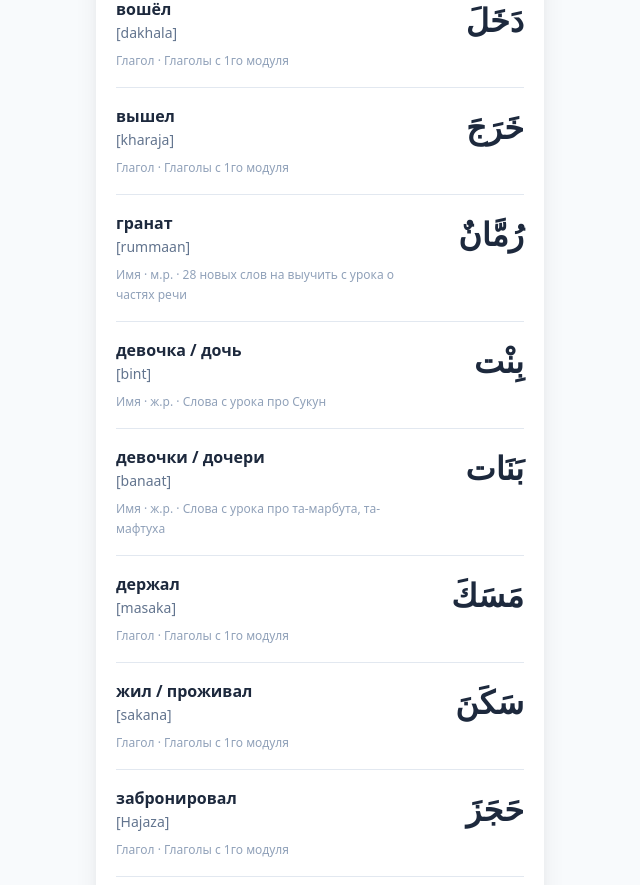
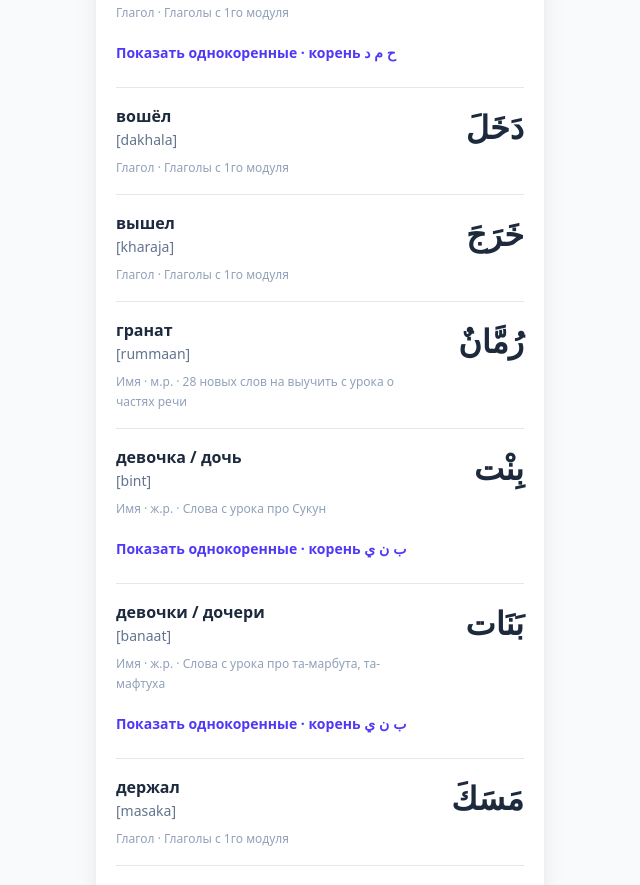
Before and after one commit to labekasova/labekasova.github.io, a React (Vite) app: page / in a window 1280 px wide. Shown: the part 1852-2737 px from the top of the page, without its empty margins (320-960 px from the left). Built offline with nearby package versions, Linux system fonts and the light colour scheme.

Commit message:
Add files via upload

```diff
--- a/package.json
+++ b/package.json
@@ -1,6 +1,6 @@
 {
   "name": "arabic-words-learning",
-  "version": "4.2.0",
+  "version": "4.2.1",
   "private": true,
   "type": "module",
   "scripts": {
--- a/scripts/validate-word-data.mjs
+++ b/scripts/validate-word-data.mjs
@@ -7,7 +7,7 @@ import {
   sortWordsByRussian
 } from '../src/domain/wordSelectors.js';
 
-const EXPECTED_WORD_COUNT = 110;
+const EXPECTED_WORD_COUNT = 119;
 
 const fail = (message) => {
   throw new Error(message);
@@ -78,7 +78,11 @@ const expectedRepeatedRootCounts = {
   'د ر س': 2,
   'ج د د': 2,
   'ص د ق': 2,
-  'ح ج ج': 2
+  'ح ج ج': 2,
+  'س ج د': 2,
+  'غ س ل': 2,
+  'ط ي ر': 2,
+  'ب ن ي': 2
 };
 
 Object.entries(expectedRepeatedRootCounts).forEach(([root, expectedCount]) => {
@@ -91,7 +95,7 @@ Object.entries(expectedRepeatedRootCounts).forEach(([root, expectedCount]) => {
 const expectedFilterCounts = [
   [{ type: WORD_TYPES.verb }, 47],
   [{ type: WORD_TYPES.noun }, 63],
-  [{ type: WORD_TYPES.particle }, 0],
+  [{ type: WORD_TYPES.particle }, 9],
   [{ lessonId: LESSON_IDS.module1 }, 42],
   [{ lessonId: LESSON_IDS.sukun }, 6],
   [{ lessonId: LESSON_IDS.shadda }, 6],
@@ -99,10 +103,12 @@ const expectedFilterCounts = [
   [{ lessonId: LESSON_IDS.taMarbuta }, 12],
   [{ lessonId: LESSON_IDS.solarLunar }, 9],
   [{ lessonId: LESSON_IDS.partsOfSpeech }, 28],
+  [{ lessonId: LESSON_IDS.particlesFromRules }, 9],
   [{ type: WORD_TYPES.noun, lessonId: LESSON_IDS.shadda }, 3],
   [{ type: WORD_TYPES.noun, lessonId: LESSON_IDS.stress }, 7],
   [{ type: WORD_TYPES.noun, lessonId: LESSON_IDS.solarLunar }, 9],
   [{ type: WORD_TYPES.noun, lessonId: LESSON_IDS.partsOfSpeech }, 28],
+  [{ type: WORD_TYPES.particle, lessonId: LESSON_IDS.particlesFromRules }, 9],
   [{ type: WORD_TYPES.verb, lessonId: LESSON_IDS.taMarbuta }, 2]
 ];
 
@@ -115,6 +121,7 @@ expectedFilterCounts.forEach(([filters, expectedCount]) => {
 
 const multiSelectFilterCases = [
   [{ types: [WORD_TYPES.verb, WORD_TYPES.noun] }, 110],
+  [{ types: [WORD_TYPES.verb, WORD_TYPES.noun, WORD_TYPES.particle] }, 119],
   [{ lessonIds: [LESSON_IDS.sukun, LESSON_IDS.shadda] }, 12],
   [{
     types: [WORD_TYPES.verb, WORD_TYPES.noun],
@@ -161,7 +168,10 @@ const dictionarySearchCases = [
   ['mawaddah', 509],
   ['автобус', 606],
   ['غسالة', 619],
-  ['wuDuu2', 627]
+  ['wuDuu2', 627],
+  ['определённый артикль', 709],
+  ['إلى', 702],
+  ['прошедшее отрицание', 707]
 ];
 
 dictionarySearchCases.forEach(([query, expectedId]) => {
--- a/src/data/words.js
+++ b/src/data/words.js
@@ -18,6 +18,7 @@ const STRESS = LESSON_IDS.stress;
 const TA_MARBUTA = LESSON_IDS.taMarbuta;
 const SOLAR_LUNAR = LESSON_IDS.solarLunar;
 const PARTS_OF_SPEECH = LESSON_IDS.partsOfSpeech;
+const PARTICLES_FROM_RULES = LESSON_IDS.particlesFromRules;
 
 export const WORDS_BASE = [
   { id: 101, arabic: 'دَخَلَ', transcription: 'dakhala', russian: 'вошёл', translations: ['вошёл'], semanticGroup: 'Помещение и движение', type: WORD_TYPES.verb, lessonId: MODULE_1 },
@@ -33,7 +34,7 @@ export const WORDS_BASE = [
   { id: 24, arabic: 'سَبَحَ', transcription: 'sabaHa', russian: 'плыл', translations: ['плыл'], semanticGroup: 'Вода и Еда', type: WORD_TYPES.verb, lessonId: MODULE_1 },
   { id: 25, arabic: 'شَرِبَ', transcription: 'shariba', russian: 'пил', translations: ['пил'], semanticGroup: 'Вода и Еда', type: WORD_TYPES.verb, lessonId: MODULE_1 },
   { id: 108, arabic: 'أَكَلَ', transcription: '2akala', russian: 'покушал / ел', translations: ['покушал', 'ел'], semanticGroup: 'Вода и Еда', type: WORD_TYPES.verb, lessonId: MODULE_1 },
-  { id: 7, arabic: 'غَسَلَ', transcription: 'ghasala', russian: 'стирал / мыл', translations: ['стирал', 'мыл'], semanticGroup: 'Вода и Еда', type: WORD_TYPES.verb, lessonId: MODULE_1 },
+  { id: 7, arabic: 'غَسَلَ', transcription: 'ghasala', russian: 'стирал / мыл', translations: ['стирал', 'мыл'], semanticGroup: 'Вода и Еда', type: WORD_TYPES.verb, lessonId: MODULE_1, root: 'غ س ل' },
   { id: 109, arabic: 'لَبِسَ', transcription: 'labisa', russian: 'одел / надел', translations: ['одел', 'надел'], semanticGroup: 'Одежда и состояние', type: WORD_TYPES.verb, lessonId: MODULE_1 },
   { id: 18, arabic: 'مَرِضَ', transcription: 'mariDa', russian: 'болел', translations: ['болел'], semanticGroup: 'Одежда и состояние', type: WORD_TYPES.verb, lessonId: MODULE_1 },
   { id: 110, arabic: 'فَرِحَ', transcription: 'fariHa', russian: 'обрадовался', translations: ['обрадовался'], semanticGroup: 'Одежда и состояние', type: WORD_TYPES.verb, lessonId: MODULE_1 },
@@ -61,13 +62,13 @@ export const WORDS_BASE = [
   { id: 12, arabic: 'سَكَتَ', transcription: 'sakata', russian: 'молчал', translations: ['молчал'], semanticGroup: 'Общение и дух', type: WORD_TYPES.verb, lessonId: MODULE_1 },
   { id: 6, arabic: 'شَكَرَ', transcription: 'shakara', russian: 'поблагодарил', translations: ['поблагодарил'], semanticGroup: 'Общение и дух', type: WORD_TYPES.verb, lessonId: MODULE_1 },
   { id: 3, arabic: 'حَمِدَ', transcription: 'Hamida', russian: 'воздал хвалу [Богу]', translations: ['воздал хвалу [Богу]'], semanticGroup: 'Общение и дух', type: WORD_TYPES.verb, lessonId: MODULE_1, root: 'ح م د' },
-  { id: 1, arabic: 'سَجَدَ', transcription: 'sajada', russian: 'совершил земной поклон', translations: ['совершил земной поклон'], semanticGroup: 'Общение и дух', type: WORD_TYPES.verb, lessonId: MODULE_1 },
+  { id: 1, arabic: 'سَجَدَ', transcription: 'sajada', russian: 'совершил земной поклон', translations: ['совершил земной поклон'], semanticGroup: 'Общение и дух', type: WORD_TYPES.verb, lessonId: MODULE_1, root: 'س ج د' },
   { id: 201, arabic: 'مَغْرِب', transcription: 'maghrib', russian: 'закат, вечернее время', translations: ['закат', 'вечернее время'], semanticGroup: 'Время дня', type: WORD_TYPES.noun, lessonId: SUKUN },
   { id: 202, arabic: 'دَفْتَر', transcription: 'daftar', russian: 'тетрадь', translations: ['тетрадь'], semanticGroup: 'Учёба и знания', type: WORD_TYPES.noun, lessonId: SUKUN },
   { id: 203, arabic: 'مَوْز', transcription: 'mawz', russian: 'банан', translations: ['банан'], semanticGroup: 'Вода и Еда', type: WORD_TYPES.noun, lessonId: SUKUN },
   { id: 204, arabic: 'وَرْدَة', transcription: 'wardah', russian: 'цветок / роза', translations: ['цветок', 'роза'], semanticGroup: 'Растения', type: WORD_TYPES.noun, lessonId: SUKUN },
   { id: 205, arabic: 'مُسْلِم', transcription: 'muslim', russian: 'мусульманин / покорный [Богу]', translations: ['мусульманин', 'покорный [Богу]'], semanticGroup: 'Люди', type: WORD_TYPES.noun, lessonId: SUKUN, root: 'س ل م' },
-  { id: 206, arabic: 'بِنْت', transcription: 'bint', russian: 'девочка / дочь', translations: ['девочка', 'дочь'], semanticGroup: 'Люди', type: WORD_TYPES.noun, lessonId: SUKUN },
+  { id: 206, arabic: 'بِنْت', transcription: 'bint', russian: 'девочка / дочь', translations: ['девочка', 'дочь'], semanticGroup: 'Люди', type: WORD_TYPES.noun, lessonId: SUKUN, root: 'ب ن ي' },
   { id: 207, arabic: 'مُحَمَّد', transcription: 'muHammad', russian: 'Мухаммад / восхваляемый', translations: ['Мухаммад', 'восхваляемый'], semanticGroup: 'Люди', type: WORD_TYPES.noun, lessonId: SHADDA, root: 'ح م د' },
   { id: 208, arabic: 'يَحُجُّ', transcription: 'yaHujju', russian: 'совершает хадж', translations: ['совершает хадж'], semanticGroup: 'Вера и поклонение', type: WORD_TYPES.verb, lessonId: SHADDA, root: 'ح ج ج' },
   { id: 209, arabic: 'سِنّ', transcription: 'sinn', russian: 'зуб', translations: ['зуб'], semanticGroup: 'Тело', type: WORD_TYPES.noun, lessonId: SHADDA },
@@ -90,9 +91,9 @@ export const WORDS_BASE = [
   { id: 407, arabic: 'سَفِينَة', transcription: 'safiinah', russian: 'корабль / судно', translations: ['корабль', 'судно'], semanticGroup: 'Транспорт', type: WORD_TYPES.noun, lessonId: TA_MARBUTA },
   { id: 408, arabic: 'جَمْعِيَّة', transcription: 'jam3iyyah', russian: 'общество / ассоциация / организация', translations: ['общество', 'ассоциация', 'организация'], semanticGroup: 'Общество', type: WORD_TYPES.noun, lessonId: TA_MARBUTA },
   { id: 409, arabic: 'مَدْرَسَة', transcription: 'madrasah', russian: 'школа', translations: ['школа'], semanticGroup: 'Учёба и знания', type: WORD_TYPES.noun, lessonId: TA_MARBUTA, root: 'د ر س' },
-  { id: 410, arabic: 'بَنَات', transcription: 'banaat', russian: 'девочки / дочери', translations: ['девочки', 'дочери'], semanticGroup: 'Люди', type: WORD_TYPES.noun, lessonId: TA_MARBUTA },
+  { id: 410, arabic: 'بَنَات', transcription: 'banaat', russian: 'девочки / дочери', translations: ['девочки', 'дочери'], semanticGroup: 'Люди', type: WORD_TYPES.noun, lessonId: TA_MARBUTA, root: 'ب ن ي' },
   { id: 411, arabic: 'جَدِيدَة', transcription: 'jadiidah', russian: 'новая', translations: ['новая'], semanticGroup: 'Признаки', type: WORD_TYPES.noun, lessonId: TA_MARBUTA, root: 'ج د د' },
-  { id: 412, arabic: 'طَارَتْ', transcription: 'Taarat', russian: 'она полетела / она летела', translations: ['она полетела', 'она летела'], semanticGroup: 'Движение', type: WORD_TYPES.verb, lessonId: TA_MARBUTA },
+  { id: 412, arabic: 'طَارَتْ', transcription: 'Taarat', russian: 'она полетела / она летела', translations: ['она полетела', 'она летела'], semanticGroup: 'Движение', type: WORD_TYPES.verb, lessonId: TA_MARBUTA, root: 'ط ي ر' },
   { id: 501, arabic: 'صِدْق', transcription: 'Sidq', russian: 'правдивость / правда', translations: ['правдивость', 'правда'], semanticGroup: 'Общение и дух', type: WORD_TYPES.noun, lessonId: SOLAR_LUNAR, root: 'ص د ق' },
   { id: 502, arabic: 'وَلَد', transcription: 'walad', russian: 'мальчик', translations: ['мальчик'], semanticGroup: 'Люди', type: WORD_TYPES.noun, lessonId: SOLAR_LUNAR },
   { id: 503, arabic: 'شَمَر', transcription: 'shamar', russian: 'фенхель', translations: ['фенхель'], semanticGroup: 'Растения', type: WORD_TYPES.noun, lessonId: SOLAR_LUNAR },
@@ -117,19 +118,29 @@ export const WORDS_BASE = [
   { id: 613, arabic: 'شَارِعٌ', transcription: 'shaari3', russian: 'улица', translations: ['улица'], semanticGroup: 'Город и места', type: WORD_TYPES.noun, lessonId: PARTS_OF_SPEECH },
   { id: 614, arabic: 'صَلَاةٌ', transcription: 'Salaa', russian: 'молитва / намаз', translations: ['молитва', 'намаз'], semanticGroup: 'Вера и поклонение', type: WORD_TYPES.noun, lessonId: PARTS_OF_SPEECH },
   { id: 615, arabic: 'ضَابِطٌ', transcription: 'DaabiT', russian: 'офицер', translations: ['офицер'], semanticGroup: 'Люди', type: WORD_TYPES.noun, lessonId: PARTS_OF_SPEECH },
-  { id: 616, arabic: 'طَائِرَةٌ', transcription: 'Taa2ira', russian: 'самолёт', translations: ['самолёт'], semanticGroup: 'Транспорт', type: WORD_TYPES.noun, lessonId: PARTS_OF_SPEECH },
+  { id: 616, arabic: 'طَائِرَةٌ', transcription: 'Taa2ira', russian: 'самолёт', translations: ['самолёт'], semanticGroup: 'Транспорт', type: WORD_TYPES.noun, lessonId: PARTS_OF_SPEECH, root: 'ط ي ر' },
   { id: 617, arabic: 'ظَرْفٌ', transcription: 'DHarf', russian: 'конверт', translations: ['конверт'], semanticGroup: 'Быт и предметы', type: WORD_TYPES.noun, lessonId: PARTS_OF_SPEECH },
   { id: 618, arabic: 'عِنَبٌ', transcription: '3inab', russian: 'виноград', translations: ['виноград'], semanticGroup: 'Еда и продукты', type: WORD_TYPES.noun, lessonId: PARTS_OF_SPEECH },
-  { id: 619, arabic: 'غَسَّالَةٌ', transcription: 'ghassaala', russian: 'стиральная машина', translations: ['стиральная машина'], semanticGroup: 'Быт и предметы', type: WORD_TYPES.noun, lessonId: PARTS_OF_SPEECH },
+  { id: 619, arabic: 'غَسَّالَةٌ', transcription: 'ghassaala', russian: 'стиральная машина', translations: ['стиральная машина'], semanticGroup: 'Быт и предметы', type: WORD_TYPES.noun, lessonId: PARTS_OF_SPEECH, root: 'غ س ل' },
   { id: 620, arabic: 'فَرِيزٌ', transcription: 'fariiz', russian: 'клубника', translations: ['клубника'], semanticGroup: 'Еда и продукты', type: WORD_TYPES.noun, lessonId: PARTS_OF_SPEECH },
   { id: 621, arabic: 'قِطَارٌ', transcription: 'qiTaar', russian: 'поезд', translations: ['поезд'], semanticGroup: 'Транспорт', type: WORD_TYPES.noun, lessonId: PARTS_OF_SPEECH },
   { id: 622, arabic: 'كَعْبَةٌ', transcription: 'ka3ba', russian: 'Кааба', translations: ['Кааба'], semanticGroup: 'Вера и поклонение', type: WORD_TYPES.noun, lessonId: PARTS_OF_SPEECH },
   { id: 623, arabic: 'لَيْمُونٌ', transcription: 'laymuun', russian: 'лимон', translations: ['лимон'], semanticGroup: 'Еда и продукты', type: WORD_TYPES.noun, lessonId: PARTS_OF_SPEECH },
-  { id: 624, arabic: 'مَسْجِدٌ', transcription: 'masjid', russian: 'мечеть', translations: ['мечеть'], semanticGroup: 'Вера и поклонение', type: WORD_TYPES.noun, lessonId: PARTS_OF_SPEECH },
+  { id: 624, arabic: 'مَسْجِدٌ', transcription: 'masjid', russian: 'мечеть', translations: ['мечеть'], semanticGroup: 'Вера и поклонение', type: WORD_TYPES.noun, lessonId: PARTS_OF_SPEECH, root: 'س ج د' },
   { id: 625, arabic: 'نَخْلَةٌ', transcription: 'nakhla', russian: 'пальма', translations: ['пальма'], semanticGroup: 'Растения', type: WORD_TYPES.noun, lessonId: PARTS_OF_SPEECH },
   { id: 626, arabic: 'هَاتِفٌ', transcription: 'haatif', russian: 'телефон', translations: ['телефон'], semanticGroup: 'Быт и предметы', type: WORD_TYPES.noun, lessonId: PARTS_OF_SPEECH },
   { id: 627, arabic: 'وُضُوءٌ', transcription: 'wuDuu2', russian: 'омовение / вуду', translations: ['омовение', 'вуду'], semanticGroup: 'Вера и поклонение', type: WORD_TYPES.noun, lessonId: PARTS_OF_SPEECH },
-  { id: 628, arabic: 'يَقْطِينٌ', transcription: 'yaqTiin', russian: 'тыква', translations: ['тыква'], semanticGroup: 'Еда и продукты', type: WORD_TYPES.noun, lessonId: PARTS_OF_SPEECH }
+  { id: 628, arabic: 'يَقْطِينٌ', transcription: 'yaqTiin', russian: 'тыква', translations: ['тыква'], semanticGroup: 'Еда и продукты', type: WORD_TYPES.noun, lessonId: PARTS_OF_SPEECH },
+
+  { id: 701, arabic: 'مِنْ', transcription: 'min', russian: 'из / от', translations: ['из', 'от'], semanticGroup: 'Служебные слова', type: WORD_TYPES.particle, lessonId: PARTICLES_FROM_RULES },
+  { id: 702, arabic: 'إِلَى', transcription: '2ilaa', russian: 'к / в направлении к', translations: ['к', 'в направлении к'], semanticGroup: 'Служебные слова', type: WORD_TYPES.particle, lessonId: PARTICLES_FROM_RULES },
+  { id: 703, arabic: 'عَلَى', transcription: '3alaa', russian: 'на', translations: ['на'], semanticGroup: 'Служебные слова', type: WORD_TYPES.particle, lessonId: PARTICLES_FROM_RULES },
+  { id: 704, arabic: 'فِي', transcription: 'fii', russian: 'в / внутри', translations: ['в', 'внутри'], semanticGroup: 'Служебные слова', type: WORD_TYPES.particle, lessonId: PARTICLES_FROM_RULES },
+  { id: 705, arabic: 'وَ', transcription: 'wa', russian: 'и', translations: ['и'], semanticGroup: 'Служебные слова', type: WORD_TYPES.particle, lessonId: PARTICLES_FROM_RULES },
+  { id: 706, arabic: 'لَا', transcription: 'laa', russian: 'не', translations: ['не'], semanticGroup: 'Служебные слова', type: WORD_TYPES.particle, lessonId: PARTICLES_FROM_RULES },
+  { id: 707, arabic: 'لَمْ', transcription: 'lam', russian: 'не (прошедшее отрицание)', translations: ['не (прошедшее отрицание)'], semanticGroup: 'Служебные слова', type: WORD_TYPES.particle, lessonId: PARTICLES_FROM_RULES },
+  { id: 708, arabic: 'لِ', transcription: 'li', russian: 'для / кому-либо / принадлежность', translations: ['для', 'кому-либо', 'принадлежность'], semanticGroup: 'Служебные слова', type: WORD_TYPES.particle, lessonId: PARTICLES_FROM_RULES },
+  { id: 709, arabic: 'الْ', transcription: 'al-', russian: 'определённый артикль', translations: ['определённый артикль'], semanticGroup: 'Служебные слова', type: WORD_TYPES.particle, lessonId: PARTICLES_FROM_RULES }
 ];
 
 const FEMININE_NOUN_IDS = new Set([
```
Also changed, not shown: src/data/lessons.js (+8 -1 lines), 2 other files (tests, documents, lock files or other folders).
